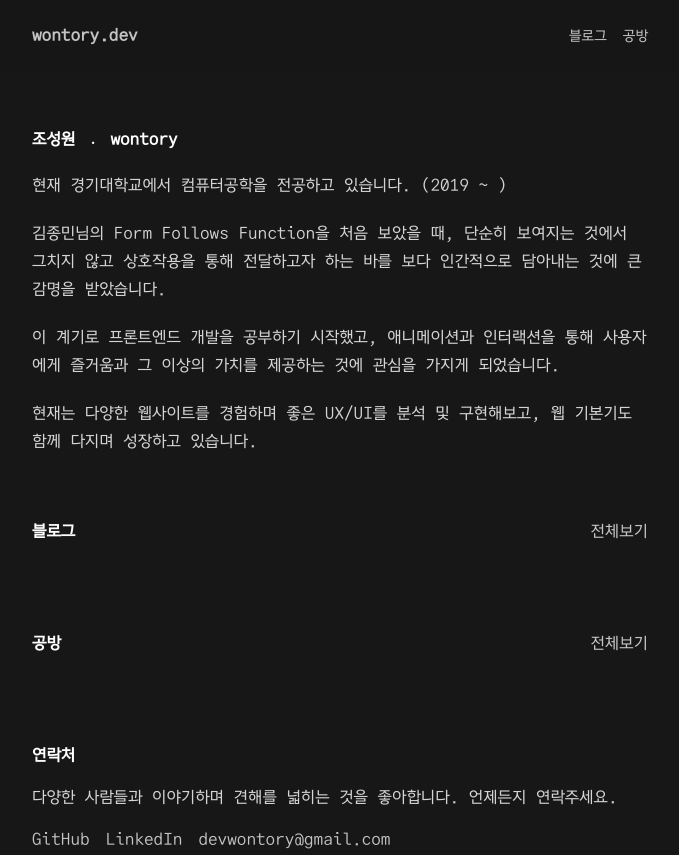
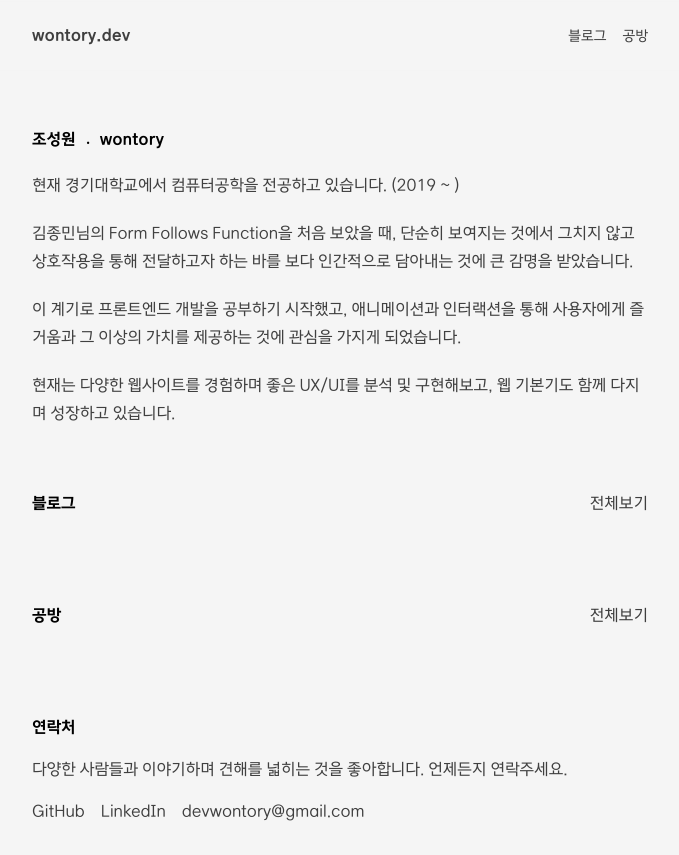
Before and after one commit to wontory/wontory.dev, an Astro site: page / in a window 1280 px wide. Shown: the top 855 px of the page, without its empty margins (300-979 px from the left). Built offline with nearby package versions, Linux system fonts and the light colour scheme; Astro itself is replaced by a stand-in of ours.

Commit message:
refactor: update layout styles

```diff
--- a/src/layouts/layout.astro
+++ b/src/layouts/layout.astro
@@ -19,10 +19,12 @@ const { title, description } = Astro.props;
 		<Head title={`${title} | ${SITE.TITLE}`} description={description} />
 		<Script/>
 	</head>
-	<body class="dark font-mono antialiased flex flex-col">
+	<body class="font-sans antialiased flex flex-col">
 		<Header/>
-		<main class="flex-1 py-32 container max-w-screen-sm">
-      <slot/>
+		<main class="flex-1 py-32">
+			<div class="container max-w-screen-sm">
+      	<slot/>
+			</div>
     </main>
 		<Footer/>
 	</body>
--- a/src/styles/globals.css
+++ b/src/styles/globals.css
@@ -17,8 +17,12 @@
 }
 
 @layer base {
+  html {
+    @apply size-full scroll-pt-24;
+  }
+
   body {
-    @apply bg-background text-foreground/75;
+    @apply bg-background text-foreground/75 size-full;
   }
 }
 
```
